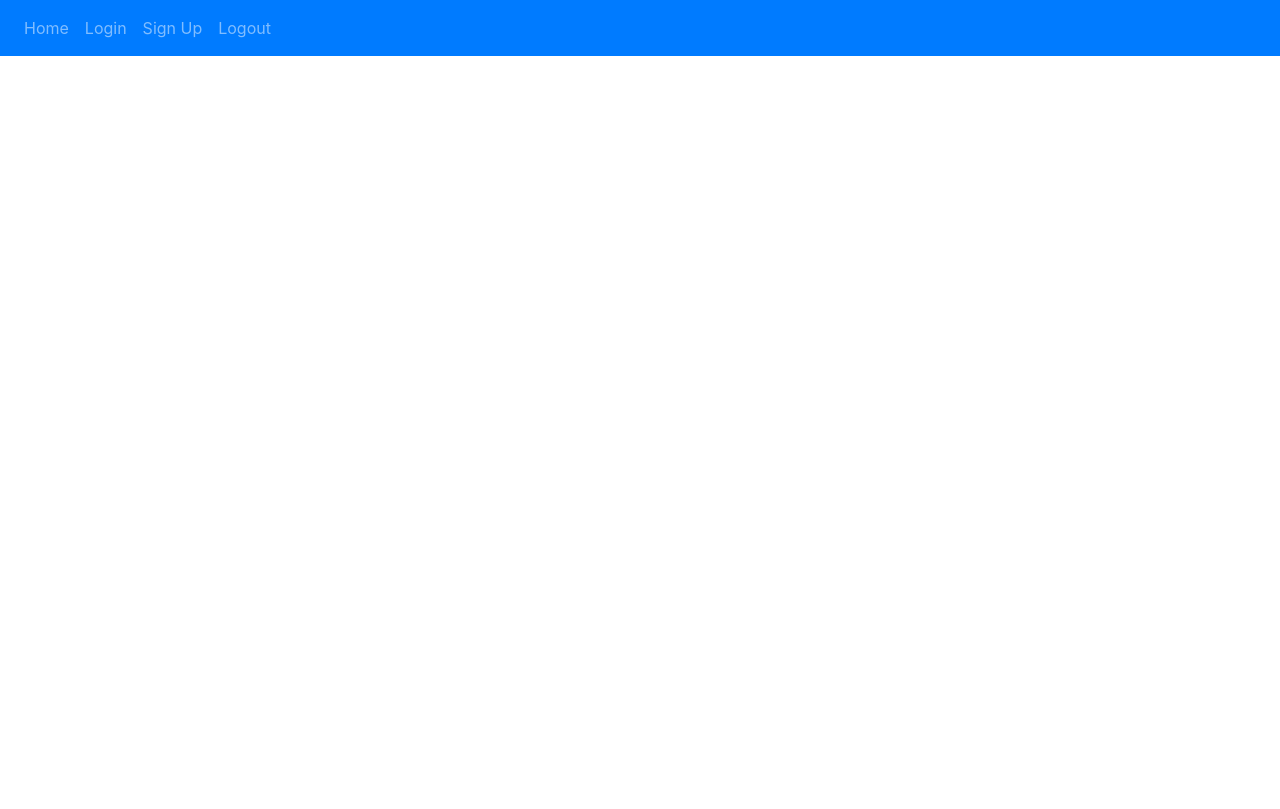
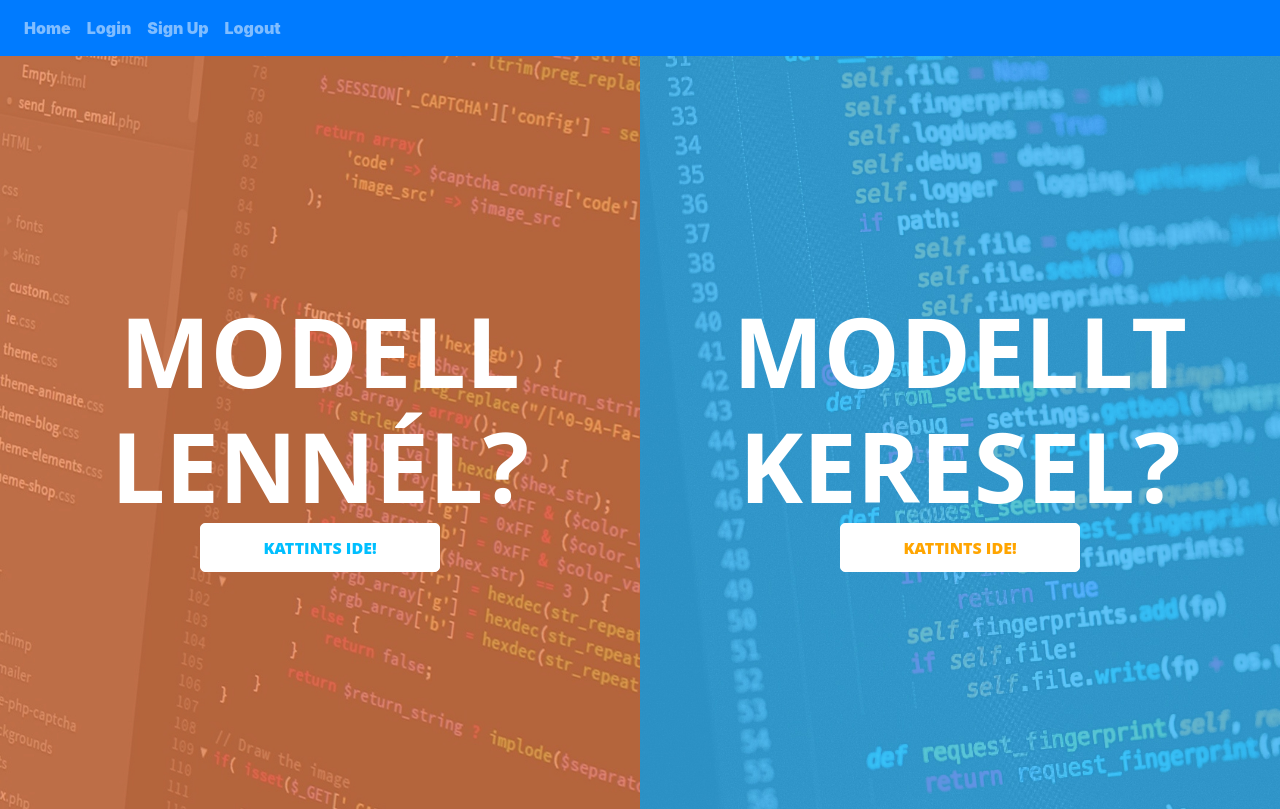
Before and after one commit to marciberes/legymodell, a Python web app: template website/templates/home.html in a window 1280 px wide. Before the commit the page ends 56 px from the top, so only its background shows below. Run offline with Jinja, Linux system fonts and the light colour scheme; the template is opened without the code that fills it, so the values that code supplies are empty; some libraries are stand-ins or nearby versions.

Commit message:
Added home view

```diff
--- a/website/templates/base.html
+++ b/website/templates/base.html
@@ -14,6 +14,7 @@
       href="https://stackpath.bootstrapcdn.com/font-awesome/4.7.0/css/font-awesome.min.css"
       crossorigin="anonymous"
     />
+    {%block style%}{%endblock%}
     <title>{% block title%}Title{% endblock %}</title>
 </head>
 <body>
@@ -22,7 +23,7 @@
     <span class="navbar-toggler-icon"></span>
     </button>
     <div class="collapse navbar-collapse" id="navbar">
-        <div class="navbar-nav">
+        <div class="navbar-nav" style="font-weight: 900;">
             <a class="nav-item nav-link" id="home" href="/">Home</a>
             <a class="nav-item nav-link" id="login" href="/login">Login</a>
             <a class="nav-item nav-link" id="sign-up" href="/sign-up">Sign Up</a>
@@ -30,6 +31,7 @@
         </div>
     </div>
     </nav>
+    <div>{% block content %}{%endblock%}</div>
     <script
       src="https://code.jquery.com/jquery-3.2.1.slim.min.js"
       integrity="sha384-KJ3o2DKtIkvYIK3UENzmM7KCkRr/rE9/Qpg6aAZGJwFDMVNA/GpGFF93hXpG5KkN"
--- a/website/templates/home.html
+++ b/website/templates/home.html
@@ -1,2 +1,82 @@
 {% extends "base.html" %}
 {% block title%}Home{% endblock %}
+{%block style%}
+<style>
+@media (min-width: 768px) {
+    .h-md-100 { height: 94.1vh; }
+}
+.btn-round { border-radius: 30px; }
+.bg-indigo { background: indigo; }
+.text-cyan { color: #35bdff; }
+.left {background-image: url("/static/javac.jpg"); background-size: cover;}
+.right {background-image: url("/static/python.jpg"); background-size: cover;}
+.more-text-properties{font-size: 600%;font-family: 'Open Sans', sans-serif;}
+.button{
+  font-family: 'Open Sans', sans-serif;
+  font-weight:900;
+  border: 1px solid white;
+  -moz-border-radius: 5px;
+  -webkit-border-radius: 5px;
+  border-radius: 5px;
+  width: 15em;
+  padding: 0.7em;
+  font-size: 100%;
+  display: inline-block;
+  cursor: pointer;
+}
+.leftside{
+    background-color: white;
+    color: deepskyblue;
+}
+.rightside{
+    background-color: white;
+    color: orange;
+}
+.leftside:hover{
+    background-color: deepskyblue;
+    border-color: deepskyblue;
+    color: white;
+    cursor: pointer;
+    text-decoration: none;
+}
+.rightside:hover{
+    background-color: darkorange;
+    border-color: darkorange;
+    color: white;
+    cursor: pointer;
+    text-decoration: none;
+}
+
+</style>
+
+{%endblock%}
+{% block content %}
+<div class="d-md-flex h-md-100 align-items-center">
+    <div class="col-md-6 p-0 h-md-100 left">
+        <div class="text-white d-md-flex align-items-center h-100 p-5 text-center justify-content-center">
+            <div>
+                <div class = "text-uppercase display-4 font-weight-bolder more-text-properties">
+                Modell <br> lennél?
+                </div>
+                <a class='button text-uppercase leftside' href="/ads">
+                Kattints ide!
+                </a>
+            </div>
+        </div>
+    </div>
+
+    <div class="col-md-6 p-0 h-md-100 right">
+        <div class="text-white d-md-flex align-items-center h-100 p-5 text-center justify-content-center">
+            <div>
+                <div class = "text-uppercase display-4 font-weight-bolder more-text-properties">
+                Modellt <br> keresel?
+                </div>
+                <a class='button text-uppercase rightside' href="/create-ad">
+                Kattints ide!
+                </a>
+            </div>
+        </div>
+    </div>
+
+</div>
+{%endblock%}
```
Also changed, not shown: website/views.py (+8 -0 lines), website/static/javac.jpg (added), website/static/python.jpg (added).
